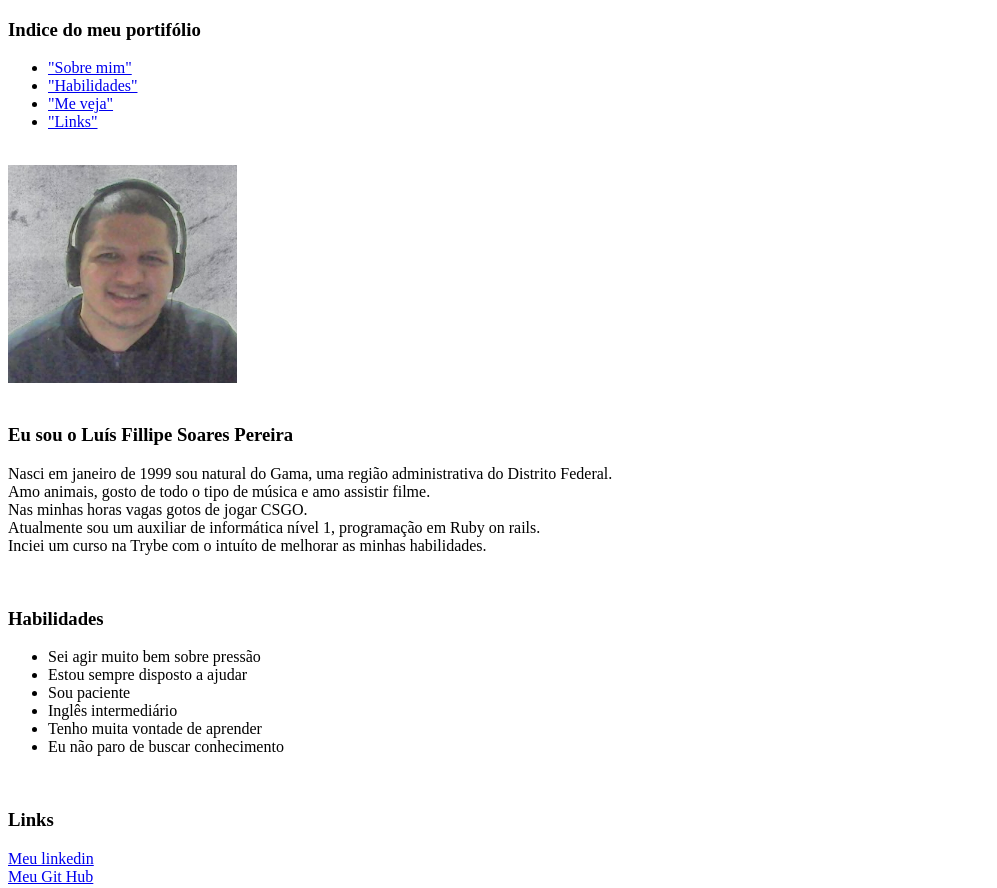
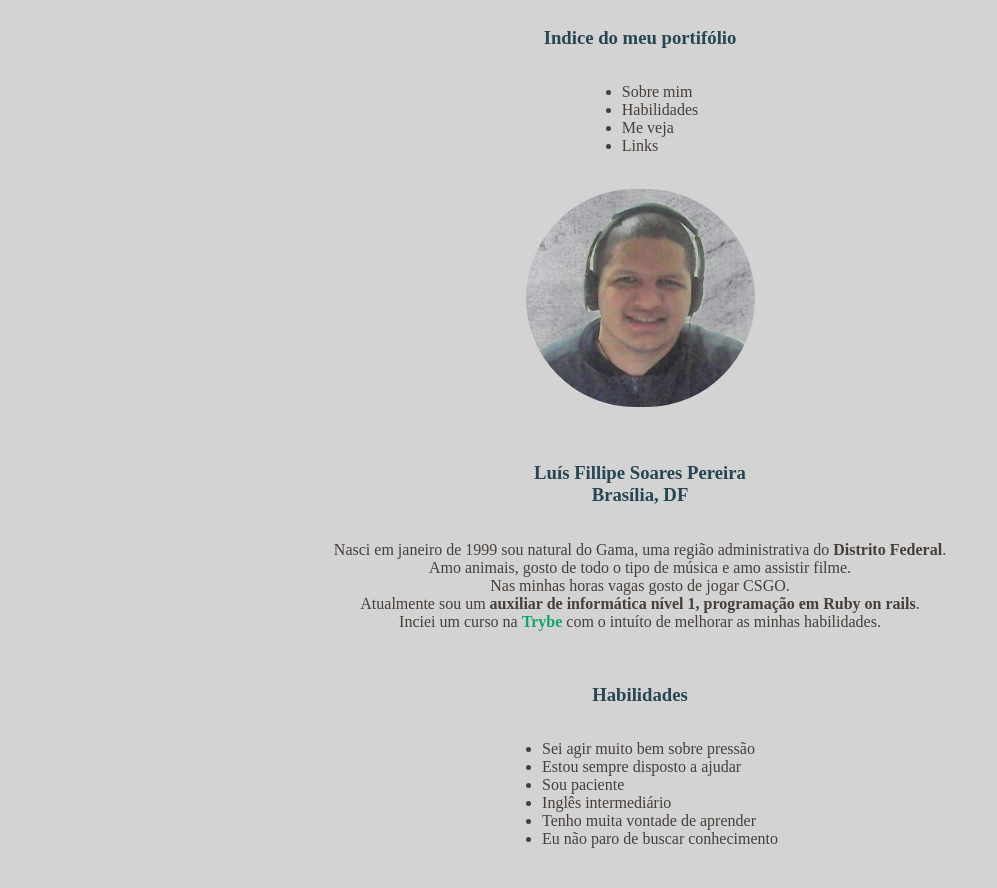
Before and after one commit to LuisFillipeSoares/LuisFillipeSoares.github.io, a plain HTML site: page index.html in a window 1280 px wide. Shown: the top 888 px of the page, without its empty margins (0-997 px from the left). Drawn offline with Linux system fonts and the light colour scheme.

Commit message:
[Portfolio] Incrementando um pouco de css na página

```diff
--- a/index.html
+++ b/index.html
@@ -3,36 +3,75 @@
     <head>
       <meta charset="UTF-8">
       <title>Portfolio - Luís FIllipe</title>
+      <style>
+
+        .destaquetitulo{
+          color: #264653;
+          text-align: center;
+        }
+
+        body {
+          background-color: #d3d3d3;
+          display: flex;
+          flex-direction: column;
+          align-items: center;
+          color: #463f3a;
+        }
+
+        a {
+          text-decoration: none;
+          color: #463f3a;
+        }
+
+        p{
+          text-align: center;
+          font-size: 16px
+        }
+
+        li {
+          font-size: 16px;
+        }
+
+        .meveja {
+          border-radius: 120px;
+        }
+
+        .button {
+
+        }
+
+      </style>
     </head>
   <body>
-    <h3> Indice do meu portifólio </h3>
+    <h3 class="destaquetitulo"> Indice do meu portifólio </h3>
       <ul>
         <li>
-          <a href="#Sobre_mim"> "Sobre mim"</a>
+          <a href="#Sobre_mim">Sobre mim</a>
         </li>
         <li>
-          <a href="#Habilidades"> "Habilidades"</a>
+          <a href="#Habilidades">Habilidades</a>
         </li>
         <li>
-          <a href="#MeVeja"> "Me veja"</a>
+          <a href="#MeVeja">Me veja</a>
         </li>
         <li>
-          <a href="#Links"> "Links"</a>
+          <a href="#Links">Links</a>
         </li>
       </ul>
     <br>
-    <img src="/imagens/minhafoto.png" alt="Foto do Luís FIllipe" id="MeVeja">
+    <img src="/imagens/minhafoto.png" alt="Foto do Luís FIllipe" id="MeVeja" class="meveja">
     <br>
     <br>
-    <h3 id=Sobre_mim > Eu sou o Luís Fillipe Soares Pereira</h3>
-    <p> Nasci em  janeiro de 1999 sou natural do Gama, uma região administrativa do Distrito Federal. <br>
+    <h3 id=Sobre_mim class="destaquetitulo"> Luís Fillipe Soares Pereira <br> Brasília, DF</h3>
+      <p>
+      Nasci em  janeiro de 1999 sou natural do Gama, uma região administrativa do <strong>Distrito Federal</strong>. <br>
       Amo animais, gosto de todo o tipo de música e amo assistir filme. <br>
-    Nas minhas horas vagas gotos de jogar CSGO. <br>
-    Atualmente sou um auxiliar de informática nível 1, programação em Ruby on rails. <br>
-    Inciei um curso na Trybe com o intuíto de melhorar as minhas habilidades.
+      Nas minhas horas vagas gosto de jogar CSGO. <br>
+      Atualmente sou um <strong>auxiliar de informática nível 1, programação em Ruby on rails</strong>.  <br>
+      Inciei um curso na <strong style="color: #11a36a">Trybe</strong> com o intuíto de melhorar as minhas habilidades.
     </p>
     <br>
-    <h3 id="Habilidades"> Habilidades </h3>
+    <h3 id="Habilidades" class="destaquetitulo"> Habilidades </h3>
       <ul>
         <li> Sei agir muito bem sobre pressão </li>
         <li> Estou sempre disposto a ajudar </li>
@@ -42,7 +81,7 @@
         <li> Eu não paro de buscar conhecimento </li>
       </ul>
       <br>
-    <h3 id="Links"> Links </h3>
+    <h3 id="Links" class="destaquetitulo"> Links </h3>
       <a href="https://www.linkedin.com/in/luisfillipe/" target="_blank"> Meu linkedin </a>
       <br>
       <a href="https://github.com/LuisFillipeSoares" target="_blank"> Meu Git Hub </a>
```
Lines whose indentation alone changed are shown as unchanged.
